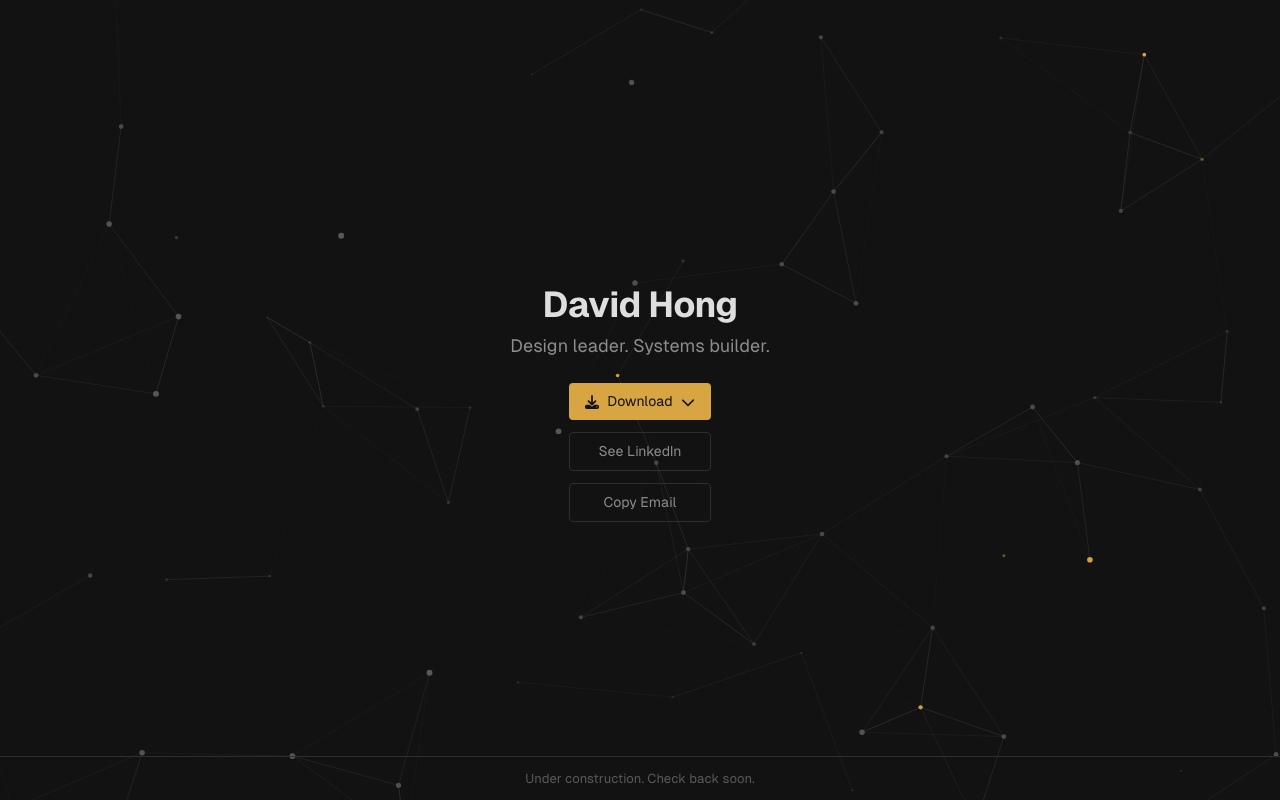
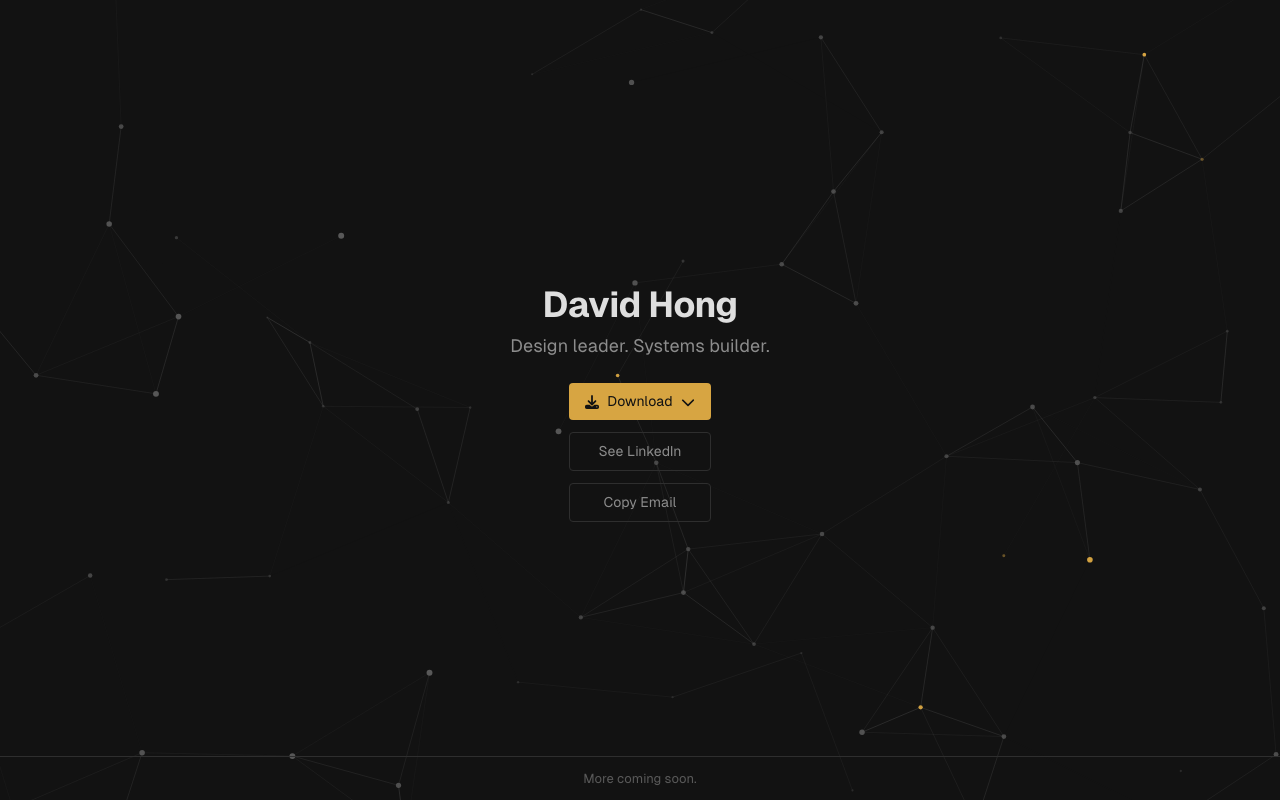
Before and after one commit to hgp-design/davidhgp.com, a React (Vite) app: page / in a window 1280 px wide. Built offline with nearby package versions, Linux system fonts and the light colour scheme.

Commit message:
copy: update footer from "under construction" to "more coming soon"

```diff
--- a/src/pages/Home.jsx
+++ b/src/pages/Home.jsx
@@ -39,7 +39,7 @@ function Home() {
         </div>
       </div>
       {toastVisible && <div className="toast">Email copied</div>}
-      <footer className="site-status">Under construction. Check back soon.</footer>
+      <footer className="site-status">More coming soon.</footer>
     </>
   )
 }
```
Also changed, not shown: 1 other file (tests, documents, lock files or other folders).
